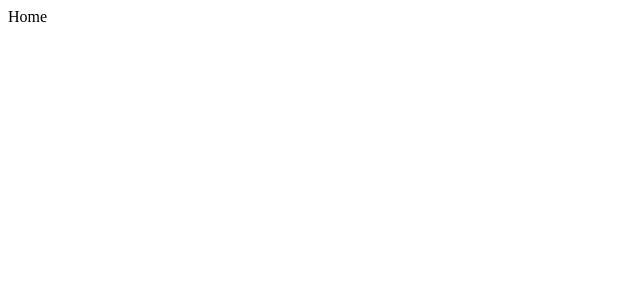
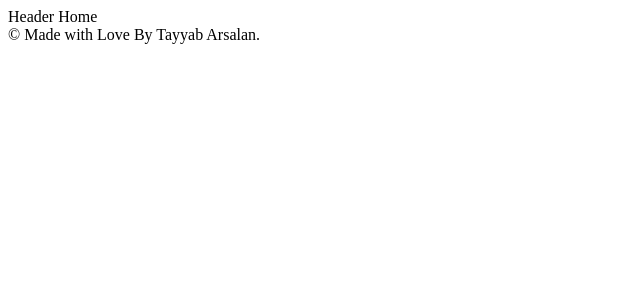
Before and after one commit to TAYYAB-BUKC/Vue---Mango-Fusion, a Vue app in the folder vue-mango-fusion/: page / in a window 1280 px wide. Shown: the top 300 px of the page, without its empty margins (0-640 px from the left). Built offline with nearby package versions, Linux system fonts and the light colour scheme.

Commit message:
Header and Footer rendered in App.vue.

```diff
--- a/vue-mango-fusion/src/App.vue
+++ b/vue-mango-fusion/src/App.vue
@@ -1,7 +1,12 @@
 <style scoped></style>
 
 <template>
+  <Header></Header>
   <router-view></router-view>
+  <Footer></Footer>
 </template>
 
-<script setup></script>
+<script setup>
+  import Header from './components/layout/Header.vue';
+  import Footer from './components/layout/Footer.vue';
+</script>
```
